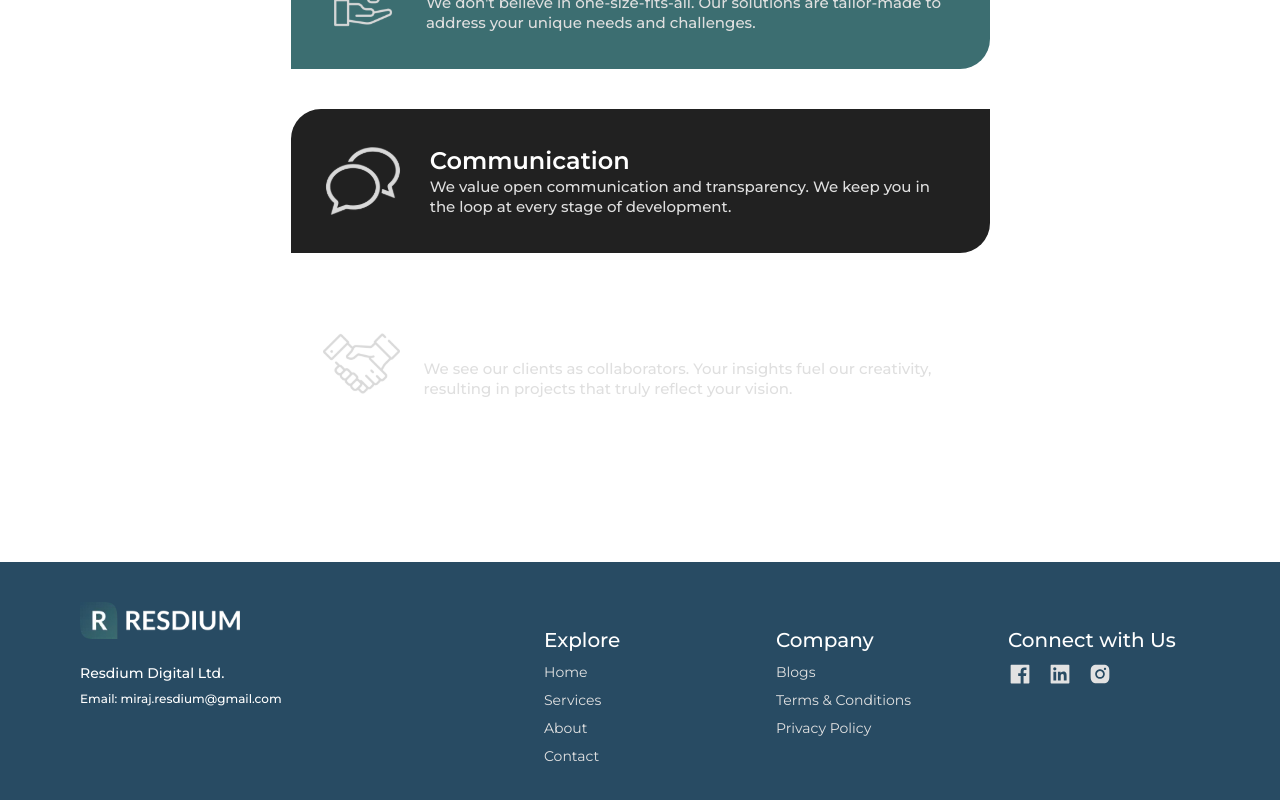
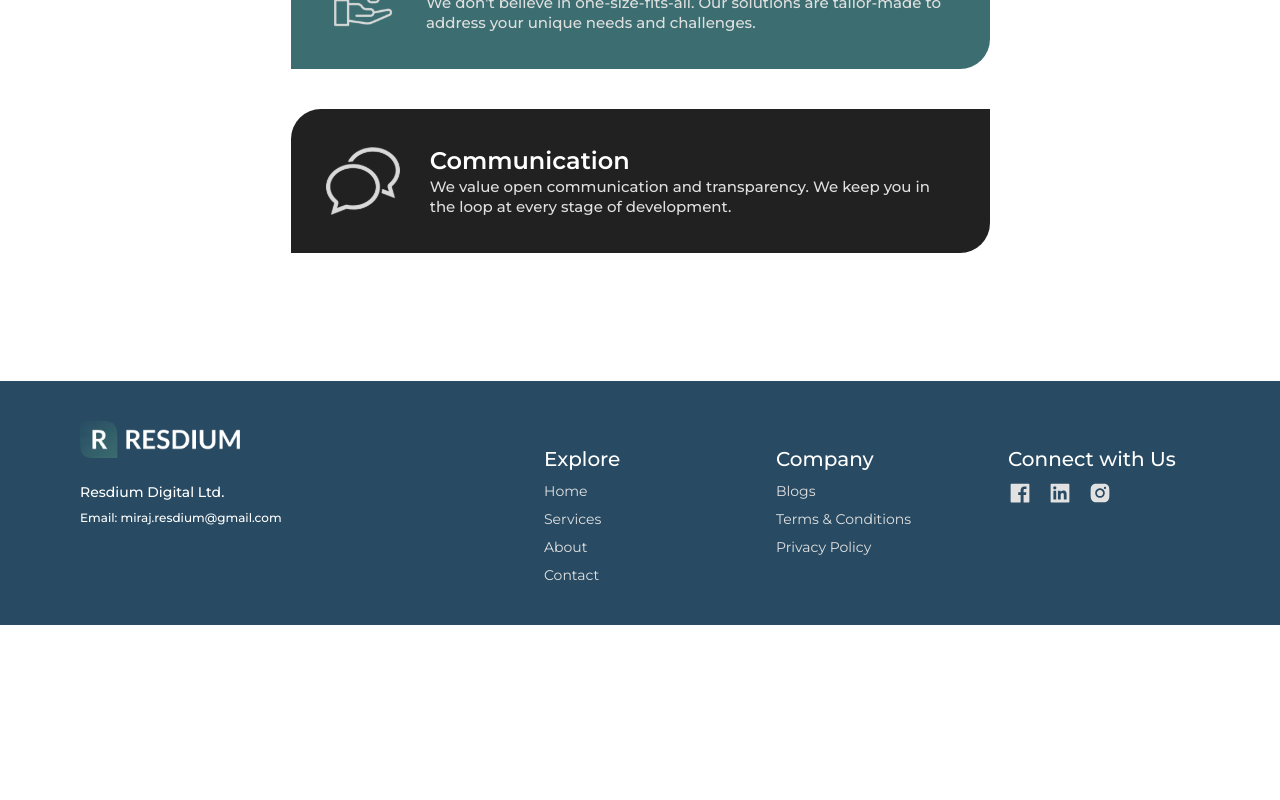
Before and after one commit to itsmiraz/resdium-client-web-design, a Next.js app: page /aboutUs in a window 1280 px wide. Shown: the part 2329-3129 px from the top of the page. After the commit the page ends 2954 px from the top, so only its background shows below. Built offline with nearby package versions, Linux system fonts and the light colour scheme.

Commit message:
new changes

```diff
--- a/src/Constants/AboutUsPage/AboutUsPageConstants.js
+++ b/src/Constants/AboutUsPage/AboutUsPageConstants.js
@@ -52,10 +52,11 @@ export const AboutUsWhyChooseUs = [
     alt: "communication-icon",
     desc: "We value open communication and transparency. We keep you in the loop at every stage of development.",
   },
-  {
-    title: "Collaborative Approach",
-    icon: CollaborativeApproach,
-    alt: "collaborativeapproach-icon",
-    desc: "We see our clients as collaborators. Your insights fuel our creativity, resulting in projects that truly reflect your vision.",
-  },
+  // {
+  //   title: "Collaborative Approach",
+  //   icon: CollaborativeApproach,
+  //   backGround:'#00546B',
+  //   alt: "collaborativeapproach-icon",
+  //   desc: "We see our clients as collaborators. Your insights fuel our creativity, resulting in projects that truly reflect your vision.",
+  // },
 ];
```
